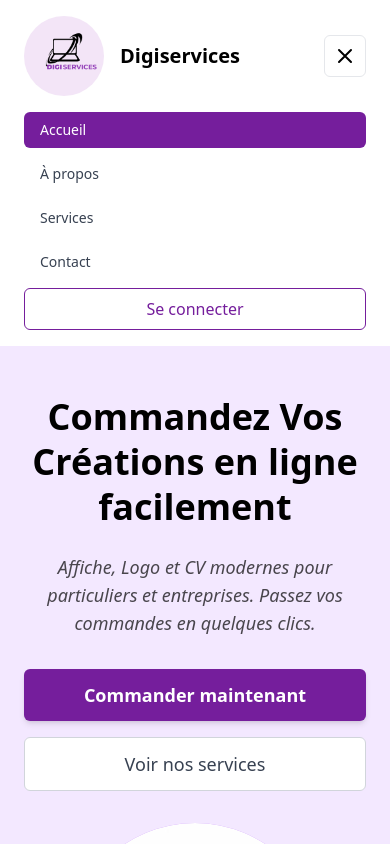
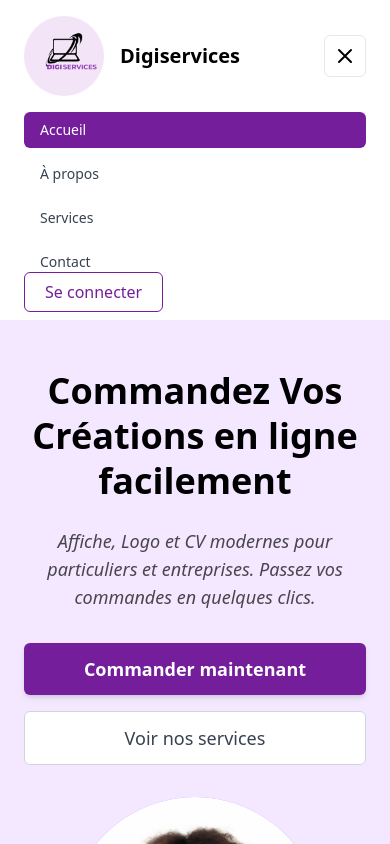
Before and after one commit to yacinembodji/projet-equipe, a React (Vite) app: page / in a window 390 px wide. Both pictures are taken after a click on the button "menu". Shown: the top 844 px of the page. Built offline with nearby package versions, Linux system fonts and the light colour scheme.

Commit message:
Make login button in navbar link to /login route

```diff
--- a/src/Components/Navbar.tsx
+++ b/src/Components/Navbar.tsx
@@ -41,9 +41,9 @@ function Navbar() {
 
         {/* Bouton Se connecter */}
        <div className="hidden md:flex">
-  <button className="px-5 py-2 border border-digipurple text-digipurple rounded-xl hover:bg-digipurple hover:text-white transition">
+  <NavLink to="/login" className="px-5 py-2 border border-digipurple text-digipurple rounded-xl hover:bg-digipurple hover:text-white transition">
     Se connecter
-  </button>
+  </NavLink>
 </div>
 
         {/* Bouton mobile */}
@@ -77,9 +77,9 @@ function Navbar() {
           <NavLink to="/contact" onClick={() => setOpen(false)} className={({ isActive }) => `block ${linkClass} ${isActive ? activeClass : "text-gray-700"}`}>
             Contact
           </NavLink>
-          <button className="w-full px-5 py-2 border border-digipurple text-digipurple rounded-md hover:bg-digipurple hover:text-white transition">
+          <NavLink to="/login" onClick={() => setOpen(false)} className="w-full px-5 py-2 border border-digipurple text-digipurple rounded-md hover:bg-digipurple hover:text-white transition">
             Se connecter
-          </button>
+          </NavLink>
         </nav>
       )}
     </header>
```
